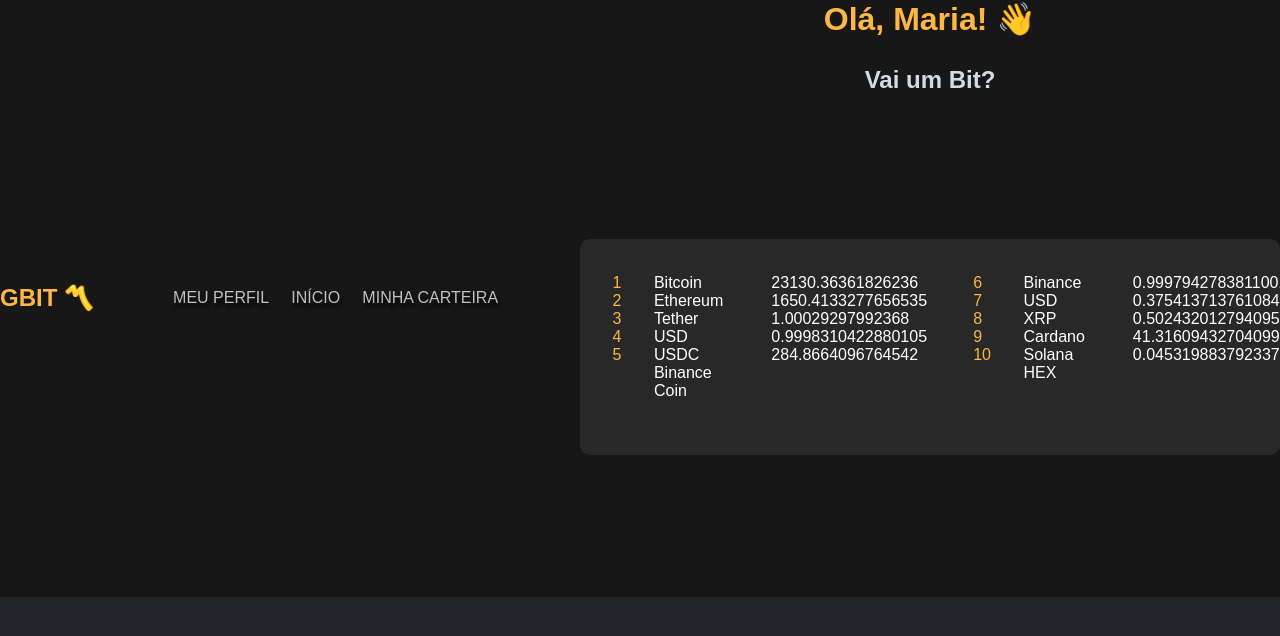
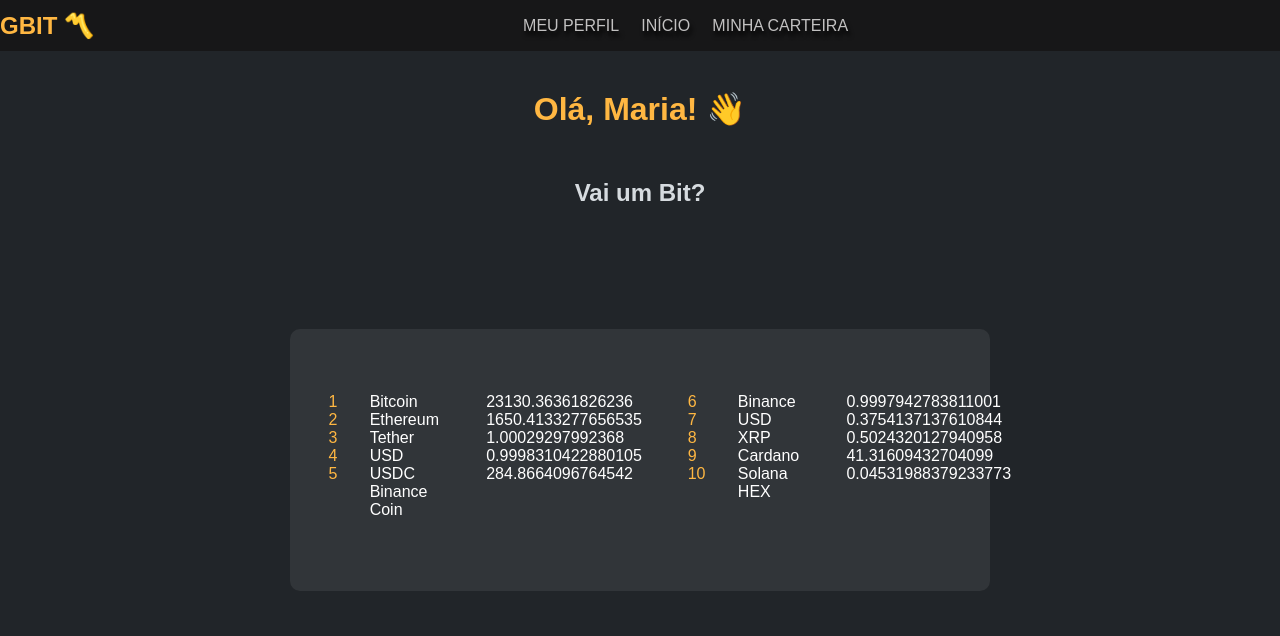
Before and after one commit to DriRaYV/Cripto_Website, a React (Create React App) app in the folder main_folder/cadastro/: page /inicio in a window 1280 px wide. Shown: the top 636 px of the page. Built offline with nearby package versions, Linux system fonts and the light colour scheme.

Commit message:
arrumando

```diff
--- a/main_folder/cadastro/src/menuComp/menu.js
+++ b/main_folder/cadastro/src/menuComp/menu.js
@@ -54,7 +54,8 @@ return (
             <Link to="/inicio" className='topic1'>INÍCIO</Link>
             <Link to="/carteira" className='topic1'>MINHA CARTEIRA</Link>
       </div>
-      <div id="cotainer">
+    </div>
+    <div id="cotainer">
         <div id="welcome-title">
           <h1>Olá, Maria! 👋</h1>
         </div>
@@ -110,7 +111,6 @@ return (
           </div>
         </div>
       </div>
-    </div>
   </div>
 );
   }
```
